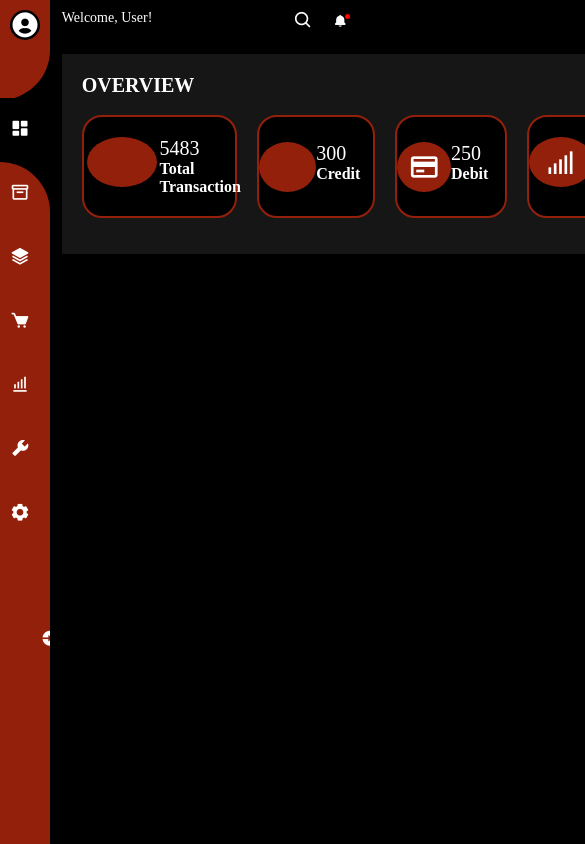
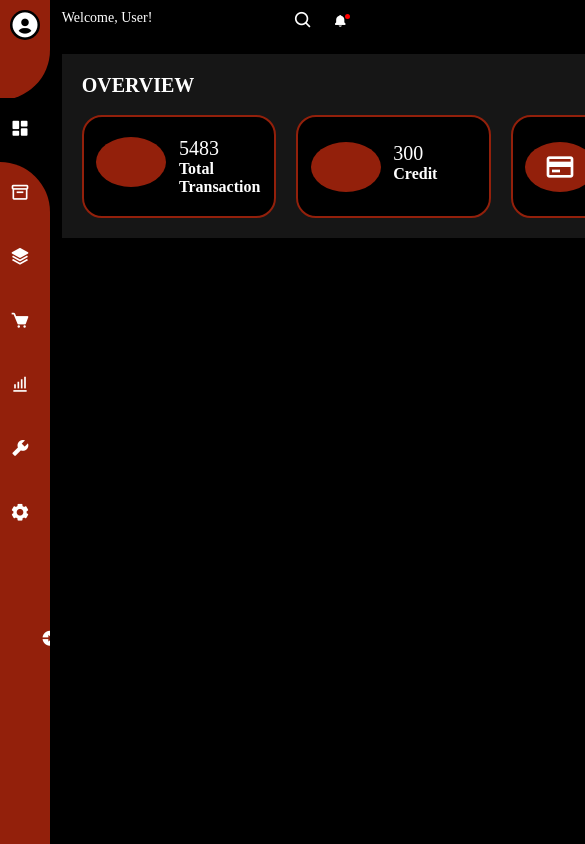
Before and after one commit to Lovethrech/personal-finance-manager, a Vue app: page / in a window 390 px wide. Shown: the top 844 px of the page, 585 px wide, since content can reach past the window. Built offline with nearby package versions, Linux system fonts and the light colour scheme; some icons are missing.

Commit message:
...working on the landing0-page-overview container.

```diff
--- a/src/components/landing-page/LandingPageOverviewMainCtn.vue
+++ b/src/components/landing-page/LandingPageOverviewMainCtn.vue
@@ -17,7 +17,6 @@ import LandingPageOverviewBoxMainCtn from './LandingPageOverviewBoxMainCtn.vue';
 .landing-page-overview-main-ctn{
     background-color: #161616;
     width:90%;
-    height:200px;
     margin: 10px 3vw;
     padding:20px;
     overflow-x: hidden;
@@ -31,12 +30,15 @@ import LandingPageOverviewBoxMainCtn from './LandingPageOverviewBoxMainCtn.vue';
     text-transform: uppercase;
     font-weight:800;
 }
-@media screen and (max-width:1270px){
+@media screen and (max-width:1270px) and (min-width:701px){
     .landing-page-overview-main-ctn{
         width:180vw;
     }
 }
 @media screen and (max-width:700px) {
+    .landing-page-overview-main-ctn{
+        width:280vw;
+    }
     .page-title{
         font-size:20px;
     }
```
